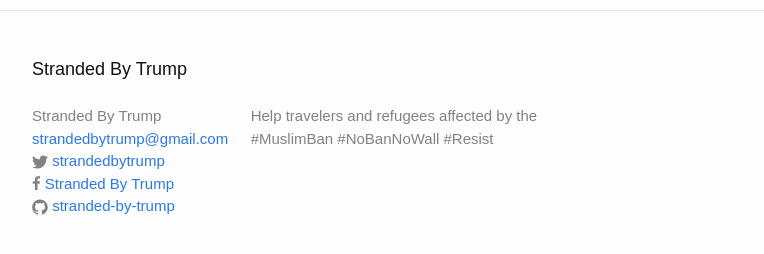
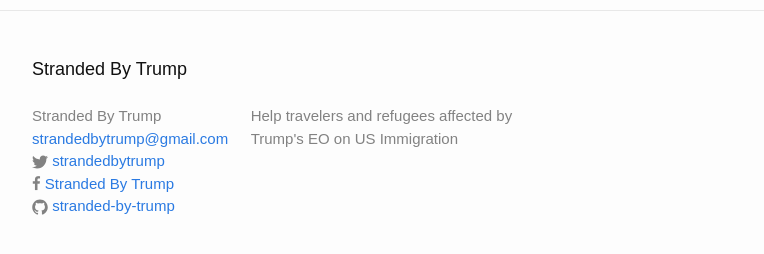
Before and after one commit to RichardLitt/stranded-by-trump, a Jekyll site: the page built from index.md, in a window 1280 px wide and 900 px high, scrolled down 4288 px. Shown: the part 585-839 px from the top of the window, without its empty margins (253-1017 px from the left). Built offline with Jekyll 4.4.1, drawn with Linux system fonts in a browser that asks for light colours; nearby versions of some CDN libraries; our own code applies the rules of GitHub Pages for plain Markdown files.

Commit message:
Update desc

```diff
--- a/_config.yml
+++ b/_config.yml
@@ -15,7 +15,7 @@
 # in the templates via {{ site.myvariable }}.
 title: Stranded By Trump
 email: strandedbytrump@gmail.com
-description: "Help travelers and refugees affected by the #MuslimBan #NoBanNoWall #Resist"
+description: "Help travelers and refugees affected by Trump's EO on US Immigration"
 
 baseurl: "" # the subpath of your site, e.g. /blog
 url: "https://strandedbytrump.com" # the base hostname & protocol for your site, e.g. http://example.com
```
